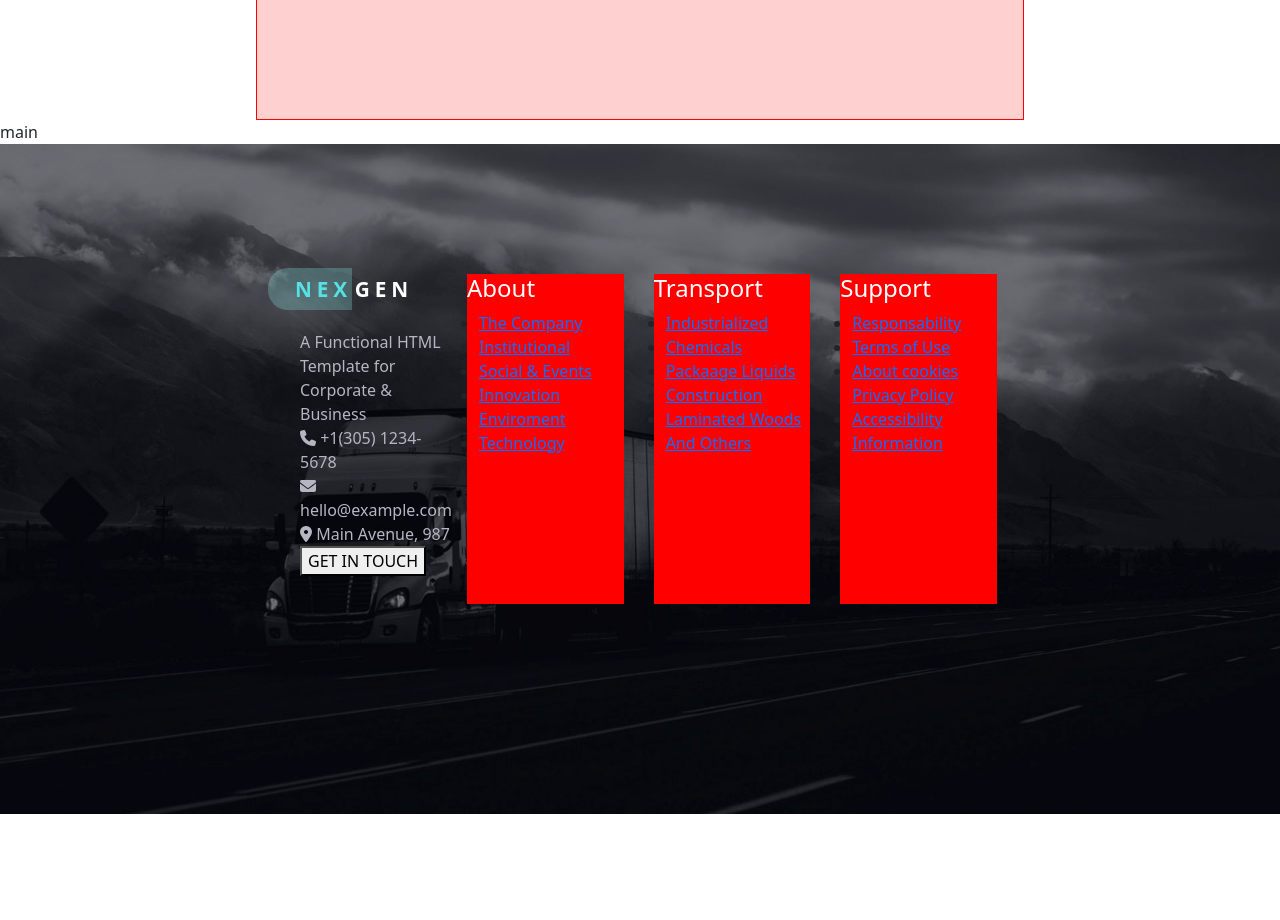
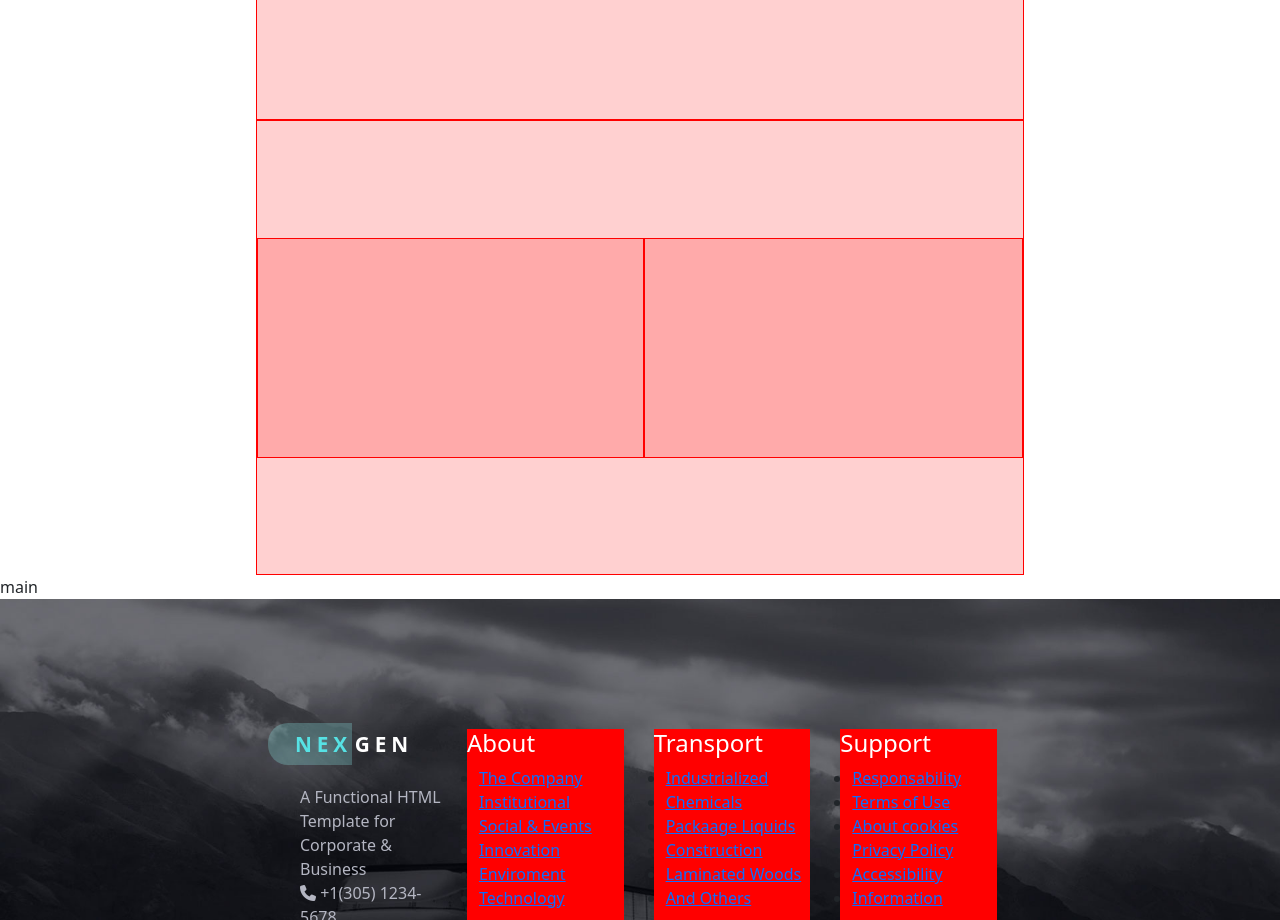
Before and after one commit to NicolaBellini/proj-html-vuejs, a Vue app: page / in a window 1280 px wide. Shown: the part 3660-4580 px from the top of the page. Before the commit the page ends 4474 px from the top, so only its background shows below. Built offline with nearby package versions, Linux system fonts and the light colour scheme.

Commit message:
[add] formLittle

```diff
--- a/src/components/Main.vue
+++ b/src/components/Main.vue
@@ -2,7 +2,7 @@
 import { store } from "../data/store";
 import CompanyVue from "./partials/Company.vue";
 import Jumbo from "./partials/Jumbo.vue";
-
+import FormLittle from "./partials/FormLittle.vue";
 import LogisticServices from "./partials/LogisticServices.vue";
 import LogosVue from "./partials/Logos.vue";
 import LatestVue from "./partials/Latest.vue";
@@ -19,6 +19,7 @@ export default {
     CompanyVue,
     LogosVue,
     LatestVue,
+    FormLittle,
   },
 };
 </script>
@@ -30,6 +31,7 @@ export default {
     <CompanyVue />
     <LogosVue />
     <LatestVue />
+    <FormLittle />
     main
   </div>
 </template>
--- /dev/null
+++ b/src/components/partials/FormLittle.vue
@@ -0,0 +1,32 @@
+<script>
+export default {};
+</script>
+
+<template>
+  <div class="wrapper">
+    <div class="my-container d-flex debug">
+      <div class="text debug"></div>
+      <div class="my-form debug"></div>
+    </div>
+  </div>
+</template>
+
+<style lang="scss" scoped>
+@use "../../assets/scss/partials/_variables.scss" as *;
+@import "../../assets/scss/main.scss";
+.wrapper {
+  height: 455px;
+  .my-container {
+    justify-content: center;
+    align-items: center;
+    .text {
+      height: 220px;
+      width: 450px;
+    }
+    .my-form {
+      height: 220px;
+      width: 440px;
+    }
+  }
+}
+</style>
```
